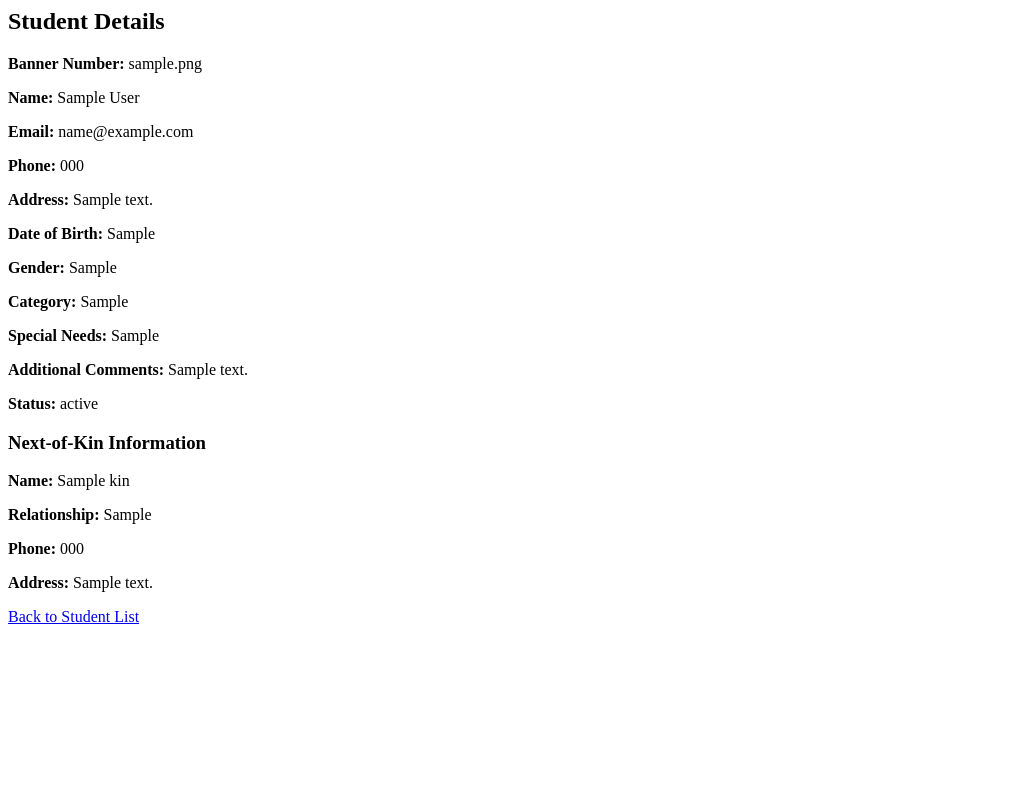
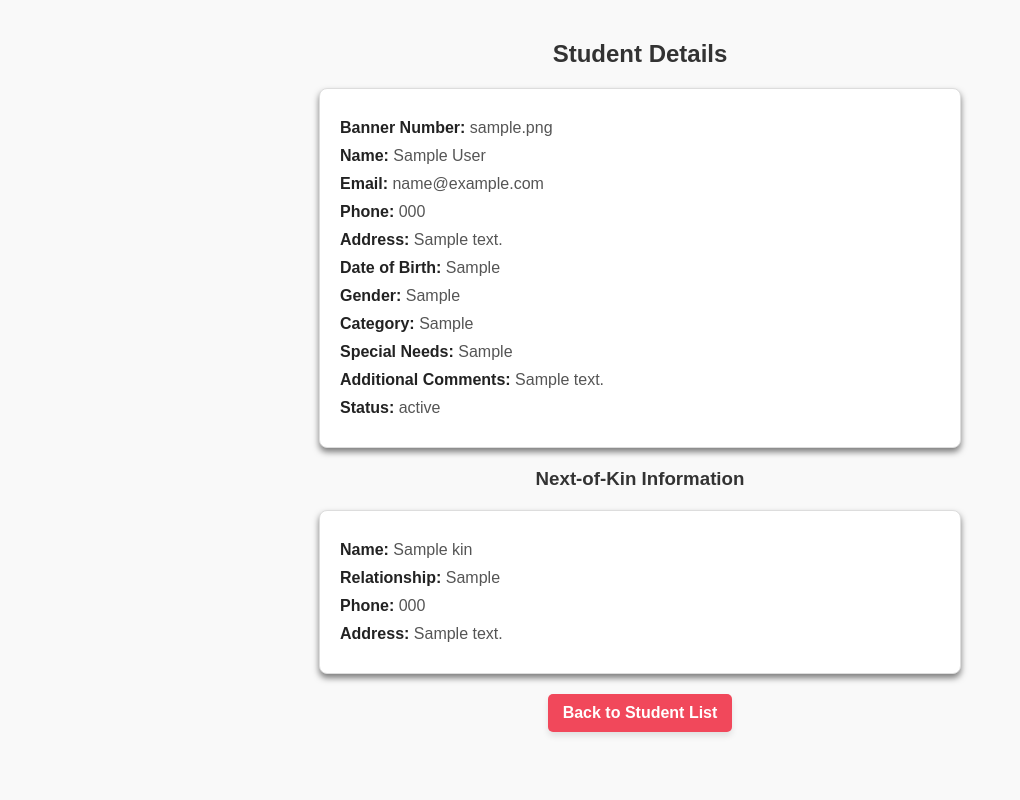
Before and after one commit to Tappyfrappe/unv_acc, a PHP site: page /pages/student_details.php?student_id=1 in a window 1280 px wide. Shown: the whole page, without its empty margins (0-1020 px from the left). Run offline with PHP 8.4, Linux system fonts and the light colour scheme; the visitor is signed in with stand-in values (Sample User, id 1); tables that the repository leaves empty or names only in its code hold one stand-in row (values such as "Sample post").

Commit message:
Update student_details.php

```diff
--- a/pages/student_details.php
+++ b/pages/student_details.php
@@ -1,3 +1,75 @@
+<!DOCTYPE html>
+<html lang="en">
+<head>
+    <meta charset="UTF-8">
+    <meta name="viewport" content="width=device-width, initial-scale=1.0">
+    <title>Student Details</title>
+</head>
+
+<style>
+    body {
+        font-family: Arial, sans-serif;
+        background-color: #f9f9f9;
+        margin: 0;
+        padding: 20px;
+    }
+
+    h2, h3 {
+        color: #333;
+        text-align: center;
+        margin-bottom: 20px;
+    }
+
+    .details-container, .kin-container {
+        background-color: #fff;
+        border: 1px solid #ddd;
+        border-radius: 8px;
+        padding: 20px;
+        margin: 20px auto;
+        width: 80%;
+        max-width: 600px;
+        box-shadow: 0 4px 6px rgba(0, 0, 0, 0.5);
+    }
+
+    p {
+        color: #555;
+        margin: 10px 0;
+    }
+
+    p strong {
+        color: #222;
+    }
+
+    a {
+        display: block;
+        text-align: center;
+        margin-top: 20px;
+        padding: 10px 15px;
+        background-color: #f1485b;
+        color: #fff;
+        text-decoration: none;
+        border-radius: 5px;
+        font-weight: bold;
+        width: fit-content;
+        margin-left: auto;
+        margin-right: auto;
+        transition: all 0.3s ease;
+        box-shadow: 0 4px 6px rgba(0, 0, 0, 0.1);
+    }
+
+    a:hover {
+        background-color: #fff;
+        color: #f1485b;
+        border: 1px solid #f1485b;
+
+
+    }
+
+
+</style>
+
+
+<body>
 <?php
 include '../includes/db_connect.php';
 session_start();
@@ -27,6 +99,7 @@ $kin_result = $conn->query("SELECT * FROM next_of_kin WHERE student_id = $studen
 ?>
 
 <h2>Student Details</h2>
+<div class="details-container">
     <p><strong>Banner Number:</strong> <?php echo $student['banner_number']; ?></p>
     <p><strong>Name:</strong> <?php echo "{$student['first_name']} {$student['last_name']}"; ?></p>
     <p><strong>Email:</strong> <?php echo $student['email']; ?></p>
@@ -38,8 +111,12 @@ $kin_result = $conn->query("SELECT * FROM next_of_kin WHERE student_id = $studen
     <p><strong>Special Needs:</strong> <?php echo $student['special_needs']; ?></p>
     <p><strong>Additional Comments:</strong> <?php echo $student['additional_comments']; ?></p>
     <p><strong>Status:</strong> <?php echo $student['current_status']; ?></p>
+</div>
+
 
 <h3>Next-of-Kin Information</h3>
+<div class="kin-container">
+
 <?php
 if ($kin_result->num_rows > 0) {
     while ($kin = $kin_result->fetch_assoc()) {
@@ -52,4 +129,9 @@ if ($kin_result->num_rows > 0) {
     echo "<p>No next-of-kin information found.</p>";
 }
 ?>
+
+</div>
 <a href="students.php">Back to Student List</a>
+
+</body>
+</html>
```
Lines whose indentation alone changed are shown as unchanged.
